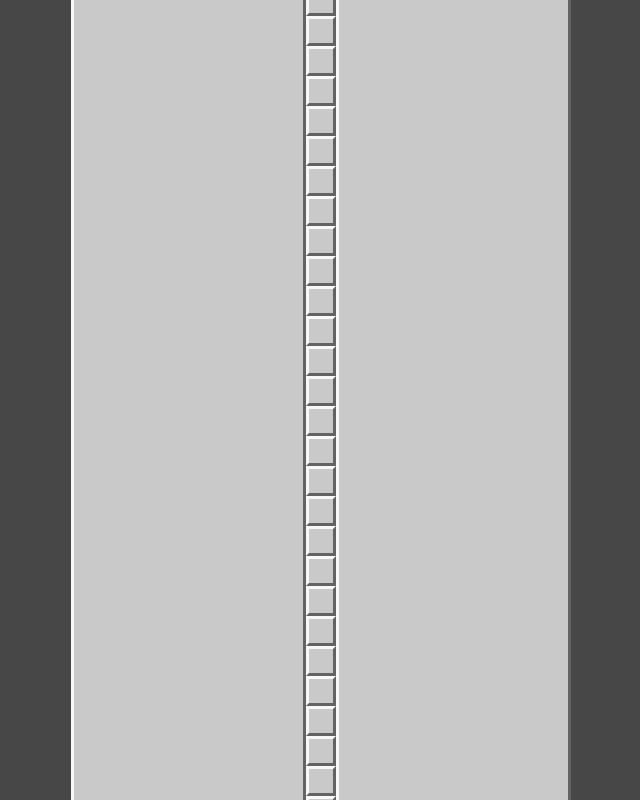
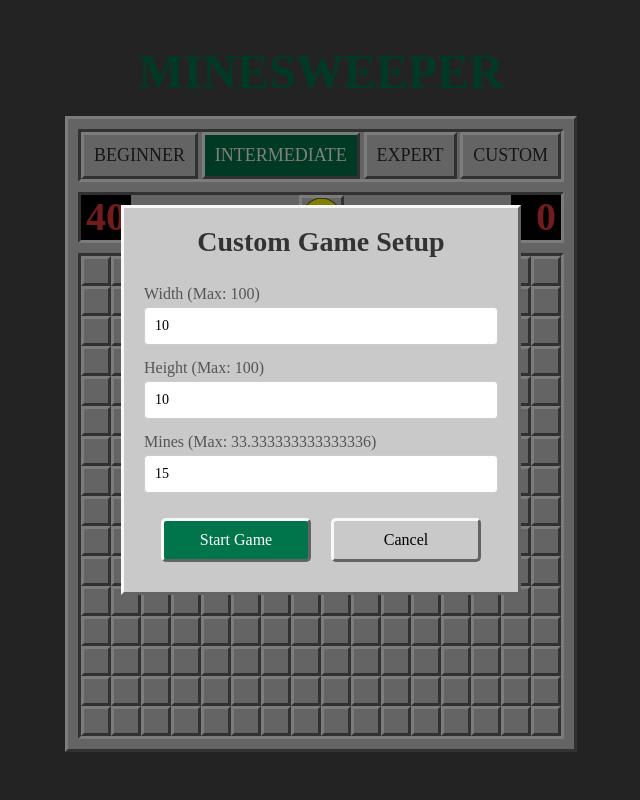
Before and after one commit to MEGUMMY1/MineSweeper, a React (Create React App) app: page / in a window 1280 px wide. Both pictures are taken after a click on the button "CUSTOM". Shown: the top 800 px of the page, without its empty margins (319-959 px from the left). Built offline with nearby package versions, Linux system fonts and the light colour scheme; a web font is replaced by a local one.

Commit message:
Feat: Custom 난이도 구현

```diff
--- a/src/components/Board/Board.module.scss
+++ b/src/components/Board/Board.module.scss
@@ -6,17 +6,21 @@
 
   &.beginner {
     grid-template-columns: repeat(8, 30px);
+    grid-template-rows: repeat(8, 30px);
   }
 
   &.intermediate {
     grid-template-columns: repeat(16, 30px);
+    grid-template-rows: repeat(16, 30px);
   }
 
   &.expert {
     grid-template-columns: repeat(32, 30px);
+    grid-template-rows: repeat(16, 30px);
   }
 
   &.custom {
-    grid-template-columns: repeat(var(--columns), 1fr);
+    grid-template-columns: repeat(var(--columns), 30px);
+    grid-template-rows: repeat(var(--rows), 30px);
   }
 }
--- a/src/components/Board/Board.tsx
+++ b/src/components/Board/Board.tsx
@@ -5,12 +5,19 @@ import styles from "./Board.module.scss";
 import Header from "../Header/Header";
 
 export default function Board() {
-  const { board, difficulty } = useSelector((state: RootState) => state.minesweeper);
+  const { board, difficulty, width, height } = useSelector((state: RootState) => state.minesweeper);
 
   return (
     <>
       <Header />
-      <div className={`${styles.board} ${styles[difficulty]}`}>
+      <div
+        className={`${styles.board} ${styles[difficulty]}`}
+        style={
+          difficulty === "custom"
+            ? ({ "--columns": width, "--rows": height } as React.CSSProperties)
+            : {}
+        }
+      >
         {board.map((row, y) => (
           <div key={y} className={styles.row}>
             {row.map((cell, x) => (
--- a/src/components/DifficultySelector/DifficultySelector.module.scss
+++ b/src/components/DifficultySelector/DifficultySelector.module.scss
@@ -7,6 +7,7 @@
   border: 3px solid #636363;
   border-bottom-color: #f8f8f8;
   border-right-color: #f8f8f8;
+  position: relative;
 
   .button {
     padding: 10px;
--- a/src/components/DifficultySelector/DifficultySelector.tsx
+++ b/src/components/DifficultySelector/DifficultySelector.tsx
@@ -2,9 +2,12 @@ import { useDispatch, useSelector } from "react-redux";
 import { startGame } from "../../redux/minesweeperSlice";
 import { RootState } from "../../redux/store";
 import styles from "./DifficultySelector.module.scss";
+import { useState } from "react";
+import Popup from "../Popup/Popup";
 
 export default function DifficultySelector() {
   const dispatch = useDispatch();
+  const [isPopupOpen, setPopupOpen] = useState(false);
   const difficulty = useSelector((state: RootState) => state.minesweeper.difficulty);
 
   const handleStartGame = (
@@ -29,6 +32,14 @@ export default function DifficultySelector() {
     handleStartGame(width, height, mineCount, difficulty, x, y);
   };
 
+  const handleOpenPopup = () => {
+    setPopupOpen(true);
+  };
+
+  const handleClosePopup = () => {
+    setPopupOpen(false);
+  };
+
   return (
     <div className={styles.container}>
       <button
@@ -51,10 +62,11 @@ export default function DifficultySelector() {
       </button>
       <button
         className={`${styles.button} ${difficulty === "custom" ? styles.active : ""}`}
-        onClick={() => handleButtonClick(0, 0, 10, 10, 15, "custom")}
+        onClick={handleOpenPopup}
       >
         CUSTOM
       </button>
+      {isPopupOpen && <Popup closePopup={handleClosePopup} />}
     </div>
   );
 }
--- /dev/null
+++ b/src/components/Popup/Popup.module.scss
@@ -0,0 +1,76 @@
+.background {
+  position: fixed;
+  top: 0;
+  left: 0;
+  width: 100vw;
+  height: 100vh;
+  background-color: rgba(0, 0, 0, 0.5);
+  display: flex;
+  justify-content: center;
+  align-items: center;
+  z-index: 1000;
+}
+
+.container {
+  background-color: #c9c9c9;
+  border: 3px solid #636363;
+  border-left-color: #f8f8f8;
+  border-top-color: #f8f8f8;
+  padding: 20px;
+  max-width: 400px;
+  margin: 0 auto;
+  text-align: center;
+  position: absolute;
+}
+
+.title {
+  margin-bottom: 30px;
+  font-size: 28px;
+  color: #333;
+}
+
+.label {
+  display: block;
+  text-align: left;
+  margin-bottom: 15px;
+  font-size: 16px;
+  color: #555;
+}
+
+.input {
+  width: 100%;
+  padding: 10px;
+  margin-top: 5px;
+  border: 1px solid #ccc;
+  border-radius: 4px;
+  font-size: 14px;
+  outline: none;
+}
+
+.button {
+  width: 150px;
+  padding: 10px 15px;
+  margin: 10px;
+  border: none;
+  border-radius: 5px;
+  font-size: 16px;
+
+  background-color: #c9c9c9;
+  border: 3px solid #636363;
+  border-top-color: #f8f8f8;
+  border-left-color: #f8f8f8;
+  cursor: pointer;
+
+  &:hover {
+    opacity: 0.9;
+  }
+
+  &:active {
+    transform: scale(0.98);
+  }
+
+  &:first-of-type {
+    background-color: #00754b;
+    color: #fff;
+  }
+}
--- /dev/null
+++ b/src/components/Popup/Popup.tsx
@@ -0,0 +1,80 @@
+import React, { useState } from "react";
+import { useDispatch } from "react-redux";
+import { startGame } from "../../redux/minesweeperSlice";
+import styles from "./Popup.module.scss";
+
+interface PopupProps {
+  closePopup: () => void;
+}
+
+export default function Popup({ closePopup }: PopupProps) {
+  const [width, setWidth] = useState(10);
+  const [height, setHeight] = useState(10);
+  const [mineCount, setMineCount] = useState(15);
+  const dispatch = useDispatch();
+
+  const handleSubmit = () => {
+    // 입력값 가로, 세로 최대 100, 지뢰 수는 1/3 이하
+    if (width > 100 || height > 100 || mineCount > Math.floor((width * height) / 3)) {
+      alert("유효한 값으로 입력해 주세요.");
+      return;
+    }
+
+    localStorage.setItem("difficulty", "custom");
+    localStorage.setItem("customSettings", JSON.stringify({ width, height, mineCount }));
+
+    dispatch(
+      startGame({
+        width,
+        height,
+        mineCount,
+        difficulty: "custom",
+        firstClickX: 0,
+        firstClickY: 0,
+      })
+    );
+
+    closePopup();
+  };
+
+  return (
+    <div className={styles.background}>
+      <div className={styles.container}>
+        <h2 className={styles.title}>Custom Game Setup</h2>
+        <label className={styles.label}>
+          Width (Max: 100)
+          <input
+            className={styles.input}
+            type="number"
+            value={width}
+            onChange={(e) => setWidth(Number(e.target.value))}
+          />
+        </label>
+        <label className={styles.label}>
+          Height (Max: 100)
+          <input
+            className={styles.input}
+            type="number"
+            value={height}
+            onChange={(e) => setHeight(Number(e.target.value))}
+          />
+        </label>
+        <label className={styles.label}>
+          Mines (Max: {(width * height) / 3})
+          <input
+            className={styles.input}
+            type="number"
+            value={mineCount}
+            onChange={(e) => setMineCount(Number(e.target.value))}
+          />
+        </label>
+        <button className={styles.button} onClick={handleSubmit}>
+          Start Game
+        </button>
+        <button className={styles.button} onClick={closePopup}>
+          Cancel
+        </button>
+      </div>
+    </div>
+  );
+}
--- a/src/pages/GamePage.tsx
+++ b/src/pages/GamePage.tsx
@@ -14,6 +14,7 @@ export default function GamePage() {
     let width = 16,
       height = 16,
       mineCount = 40;
+
     if (storedDifficulty === "beginner") {
       width = 8;
       height = 8;
@@ -23,10 +24,10 @@ export default function GamePage() {
       height = 32;
       mineCount = 100;
     } else if (storedDifficulty === "custom") {
-      // 커스텀 난이도 수정 要
-      width = 10;
-      height = 10;
-      mineCount = 15;
+      const customSettings = JSON.parse(localStorage.getItem("customSettings") || "{}");
+      width = customSettings.width || 10;
+      height = customSettings.height || 10;
+      mineCount = customSettings.mineCount || 15;
     }
 
     dispatch(
```
